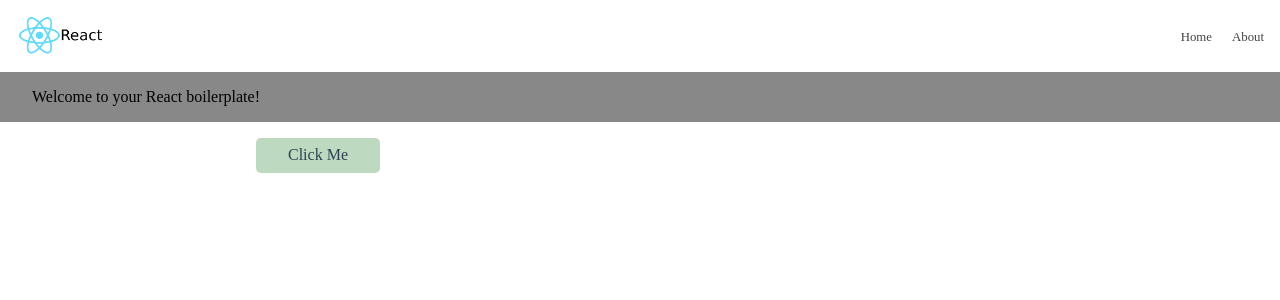
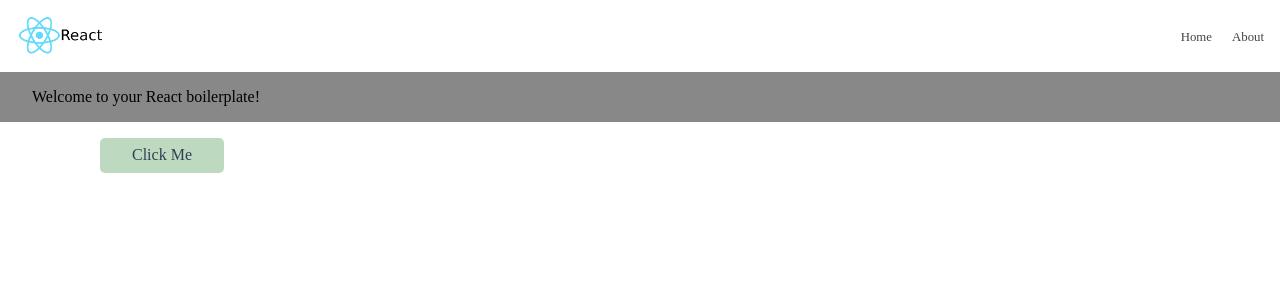
Before and after one commit to 3M-student-system/student-system-FE, a React (Create React App) app: page / in a window 1280 px wide. Shown: the top 300 px of the page. Built offline with nearby package versions, Linux system fonts and the light colour scheme.

Commit message:
section configed

```diff
--- a/src/components/Section/Section.style.js
+++ b/src/components/Section/Section.style.js
@@ -1,7 +1,7 @@
 import styled from 'styled-components';
 
 export const Container = styled.div`
-  max-width: 768px;
+  max-width: 1080px;
   margin: 0 auto;
 `;
 
```
